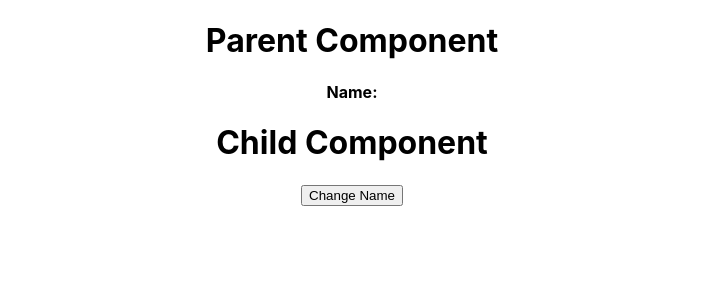
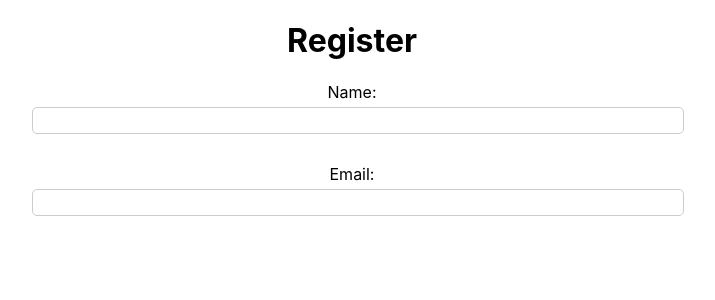
Before and after one commit to SajjadAli54/reactjs, a React (Create React App) app in the folder hello-world/: page / in a window 1280 px wide. Shown: the top 300 px of the page, without its empty margins (288-1003 px from the left). Built offline with nearby package versions, Linux system fonts and the light colour scheme.

Commit message:
Form basics and objects

```diff
--- a/hello-world/src/App.css
+++ b/hello-world/src/App.css
@@ -36,3 +36,36 @@
     transform: rotate(360deg);
   }
 }
+
+form {
+  width: 50%;
+  margin: 0 auto;
+}
+
+label {
+  display: block;
+  margin-bottom: 5px;
+}
+
+input[type="text"],
+input[type="email"],
+textarea {
+  padding: 5px;
+  width: 100%;
+  border: 1px solid #ccc;
+  border-radius: 5px;
+  margin-bottom: 10px;
+}
+
+input[type="submit"] {
+  background-color: #4CAF50;
+  color: white;
+  padding: 10px 20px;
+  border: none;
+  border-radius: 5px;
+  cursor: pointer;
+}
+
+input[type="submit"]:hover {
+  background-color: #3e8e41;
+}
--- a/hello-world/src/App.js
+++ b/hello-world/src/App.js
@@ -3,11 +3,12 @@ import CounterClass from "./Components/counter/CounterClass";
 import CounterFunction from "./Components/counter/counter.jsx";
 import Parent from "./Components/parent_child/state";
 import Social from "./Components/social/Social";
+import Signup from "./Components/forms/signup";
 
 function App() {
   return (
     <div className="App">
-      <Parent />
+      <Signup />
     </div>
   );
 }
--- /dev/null
+++ b/hello-world/src/Components/forms/signup.jsx
@@ -0,0 +1,19 @@
+import React from "react";
+
+export default function Signup() {
+  const [name, setName] = React.useState("");
+  const [email, setEmail] = React.useState("");
+
+  return (
+    <>
+      <h1>Register</h1>
+      <form>
+        <label>Name: </label>
+        <input type="text" name="fullname" />
+        <br /> <br />
+        <label>Email: </label>
+        <input type="email" name="email" />
+      </form>
+    </>
+  );
+}
```
Also changed, not shown: hello-world/src/Components/forms/class-signup.jsx (added, +27 -0 lines), 2 other files (tests, documents, lock files or other folders).
